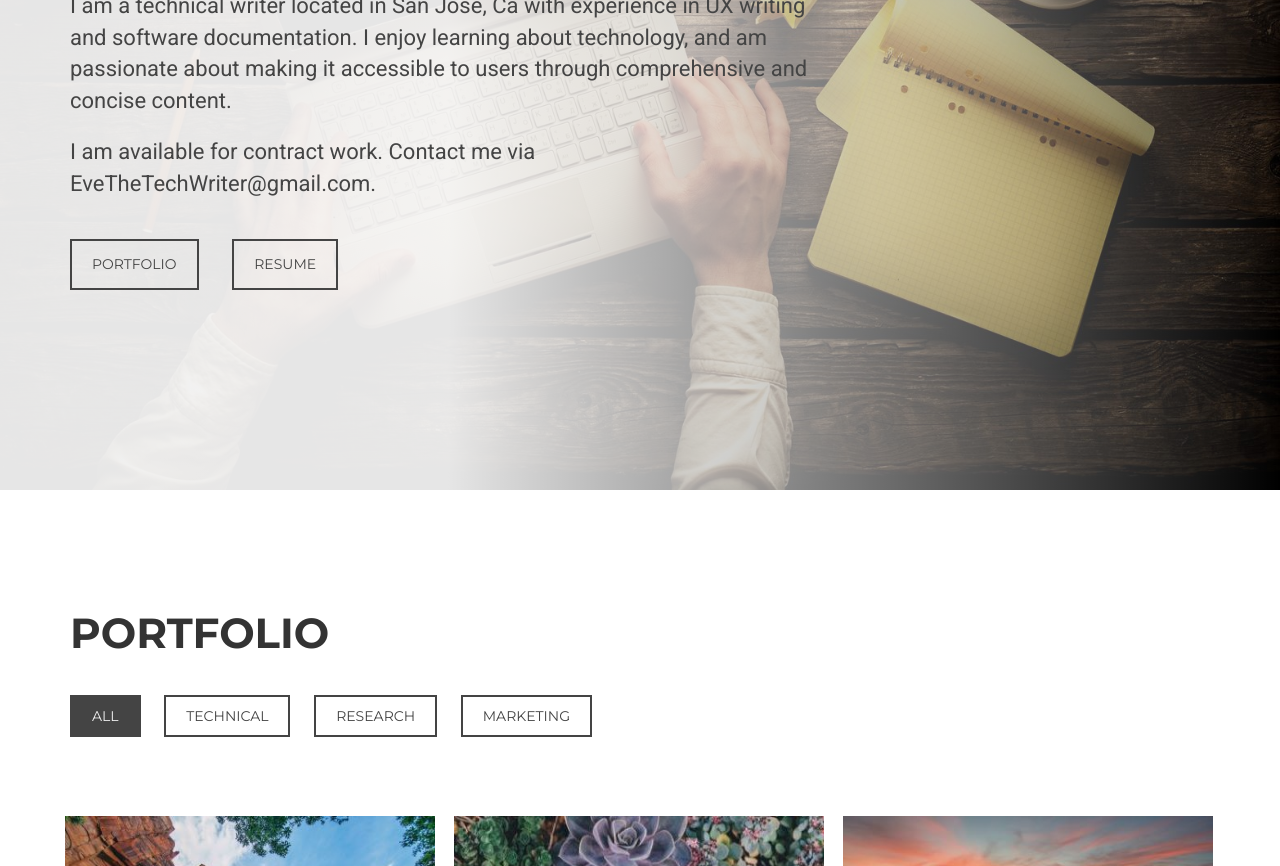
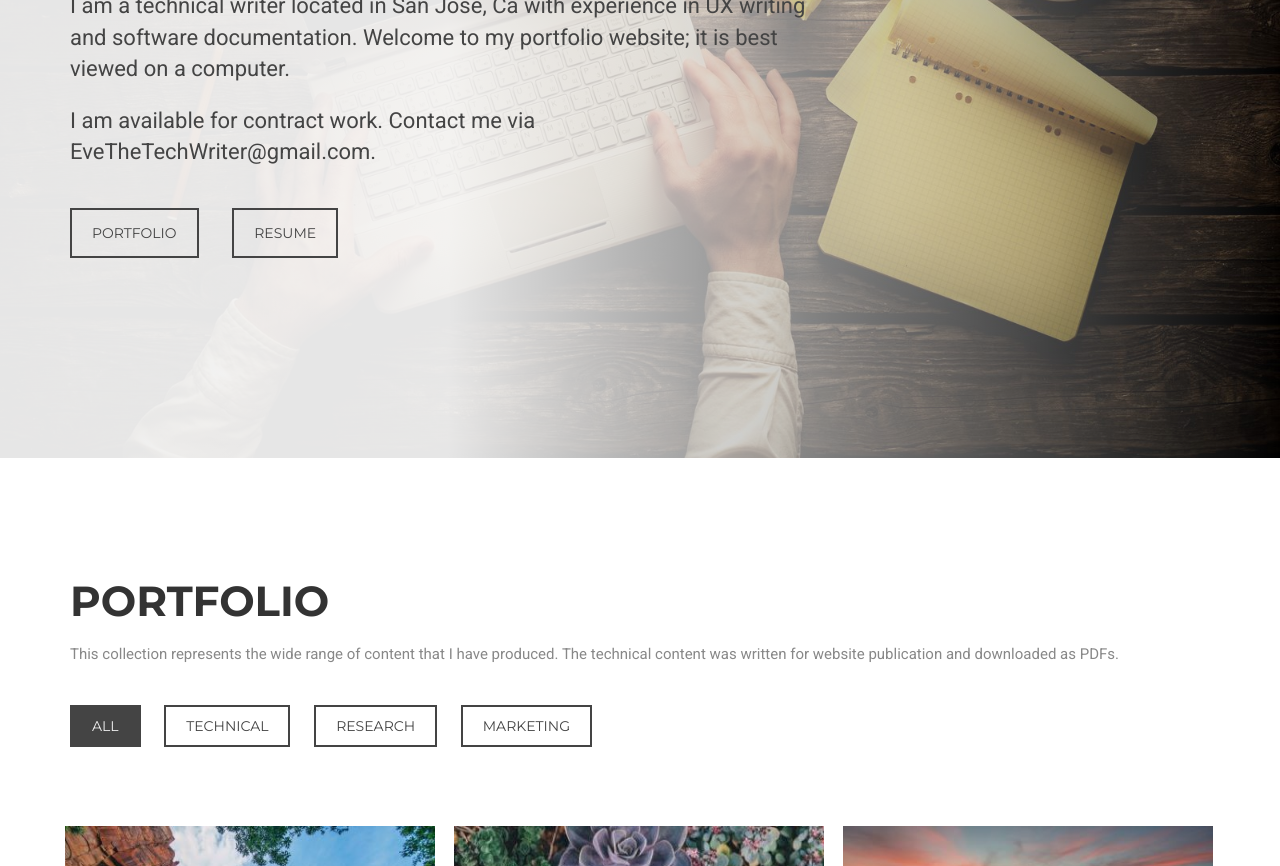
Before and after one commit to EveCorado/evecorado.github.io, a plain HTML site: page index.html in a window 1280 px wide. Shown: the part 340-1206 px from the top of the page. Drawn offline with Linux system fonts and the light colour scheme.

Commit message:
updated intro and portfolio intro

```diff
--- a/index.html
+++ b/index.html
@@ -42,7 +42,7 @@
               <div class="col-xs-12 col-md-8">
                 <div class="intro-text">
                   <h1>Eve</h1>
-                  <p>I am a technical writer located in San Jose, Ca with experience in UX writing and software documentation. I enjoy learning about technology, and am passionate about making it accessible to users through comprehensive and concise content.
+                  <p>I am a technical writer located in San Jose, Ca with experience in UX writing and software documentation. Welcome to my portfolio website; it is best viewed on a computer.
                   </p>
                   <p>I am available for contract work. Contact me via EveTheTechWriter@gmail.com.</p>
                   <a href="#portfolio" class="btn btn-custom btn-lg page-scroll">Portfolio</a>
@@ -60,6 +60,7 @@
     <div class="container">
       <div class="section-title">
         <h2>Portfolio</h2>
+	<p>This collection represents the wide range of content that I have produced. The technical content was written for website publication and downloaded as PDFs.</p>
       </div>
 
     <div class="categories">
```
